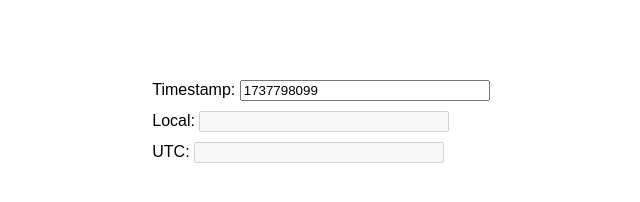
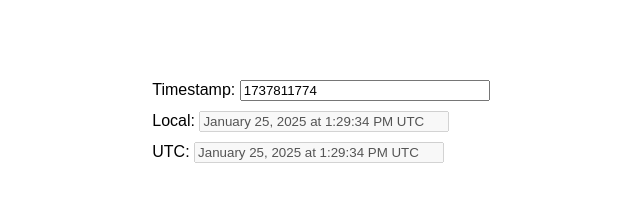
Before and after one commit to krolR0609/unixtimestamp, a plain HTML site: page index.html in a window 1280 px wide. Shown: the whole page, without its empty margins (319-959 px from the left). Drawn offline with Linux system fonts and the light colour scheme.

Commit message:
Display current date as default state

```diff
--- a/index.html
+++ b/index.html
@@ -30,7 +30,7 @@
         <div class="container">
             <form>
                 <label for="timestamp-input">Timestamp:</label>
-                <input name="timestamp-input" type="number" value="1737798099"/>
+                <input name="timestamp-input" type="number" value=""/>
                 <br/>
                 <label for="timestamp-local">Local:</label>
                 <input name="timestamp-local" type="text" disabled />
@@ -107,6 +107,9 @@
             if (searchParams.has(PARAMETERS.timestamp)) {
                 const timestamp = Number(searchParams.get(PARAMETERS.timestamp));
                 state.set(timestamp);
+            } else {
+                const now = new Date();
+                state.set(Math.trunc(now.getTime() / 1000));
             }
 
             for (const input of document.getElementsByName(FIELDS.input)) {
```
